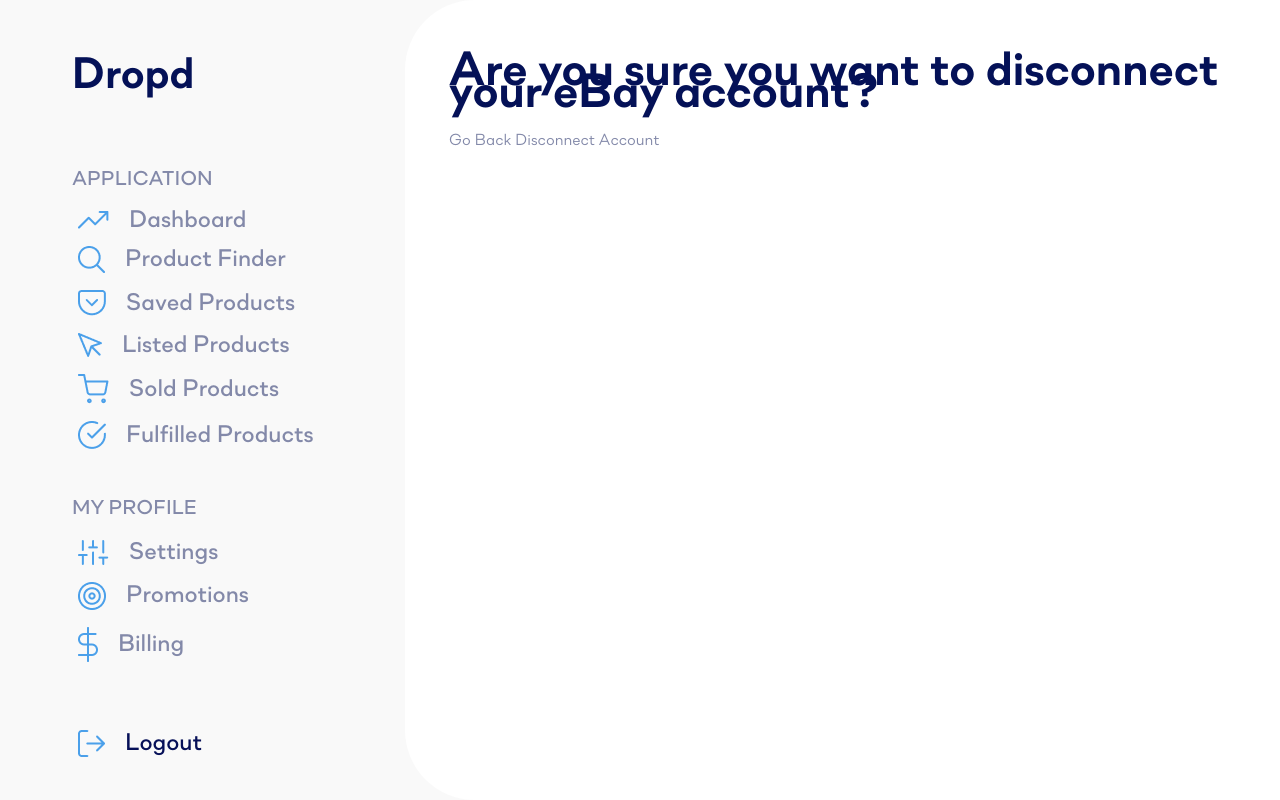
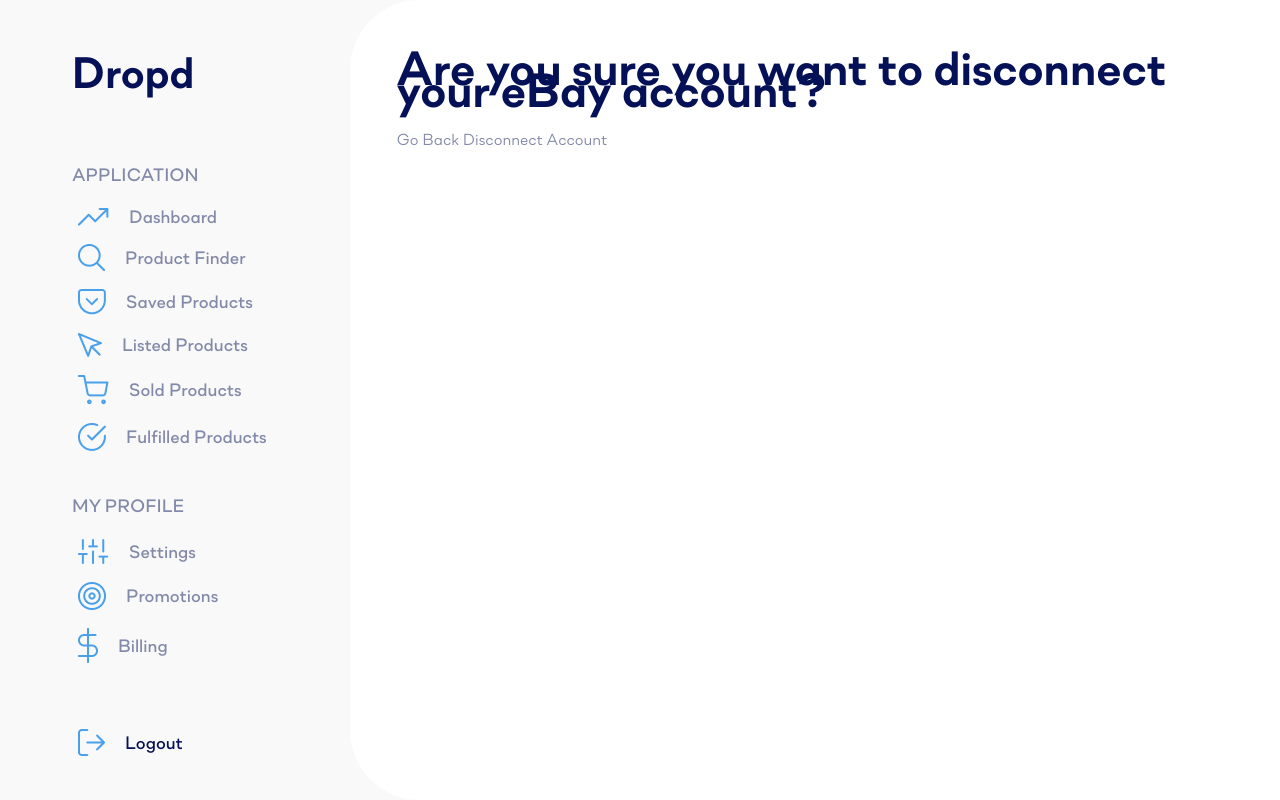
Before and after one commit to rcremin/dropdtemplating, a website: page logout.html in a window 1280 px wide. Drawn offline with Linux system fonts and the light colour scheme.

Commit message:
reduced with of sidebar and reduced font size

```diff
--- a/scss/page.scss
+++ b/scss/page.scss
@@ -72,6 +72,6 @@
   grid-template-columns: 1fr;
 
   @include xl {
-    grid-template-columns: 1fr 6fr;
+    grid-template-columns: 1fr 4fr;
   }
 }
--- a/scss/sidebar.scss
+++ b/scss/sidebar.scss
@@ -42,7 +42,7 @@
     }
 
     a {
-      font-size: 24px;
+      font-size: 18px;
       line-height: 38px;
       font-weight: 500;
       display: flex;
@@ -60,13 +60,12 @@
   }
 
   @include xl {
-    width: 405px;
     transform: translateX(0);
     position: relative;
     display: flex;
     flex-direction: column;
     justify-content: space-between;
-    // min-width: 305px;
+    width: 350px;
     background-color: #f9f9f9;
   }
 
@@ -81,7 +80,7 @@
   }
 
   &__title {
-    font-size: 20px;
+    font-size: 18px;
     font-weight: 500;
     padding-left: 72px;
     text-transform: uppercase;
```
Also changed, not shown: styles.css.
